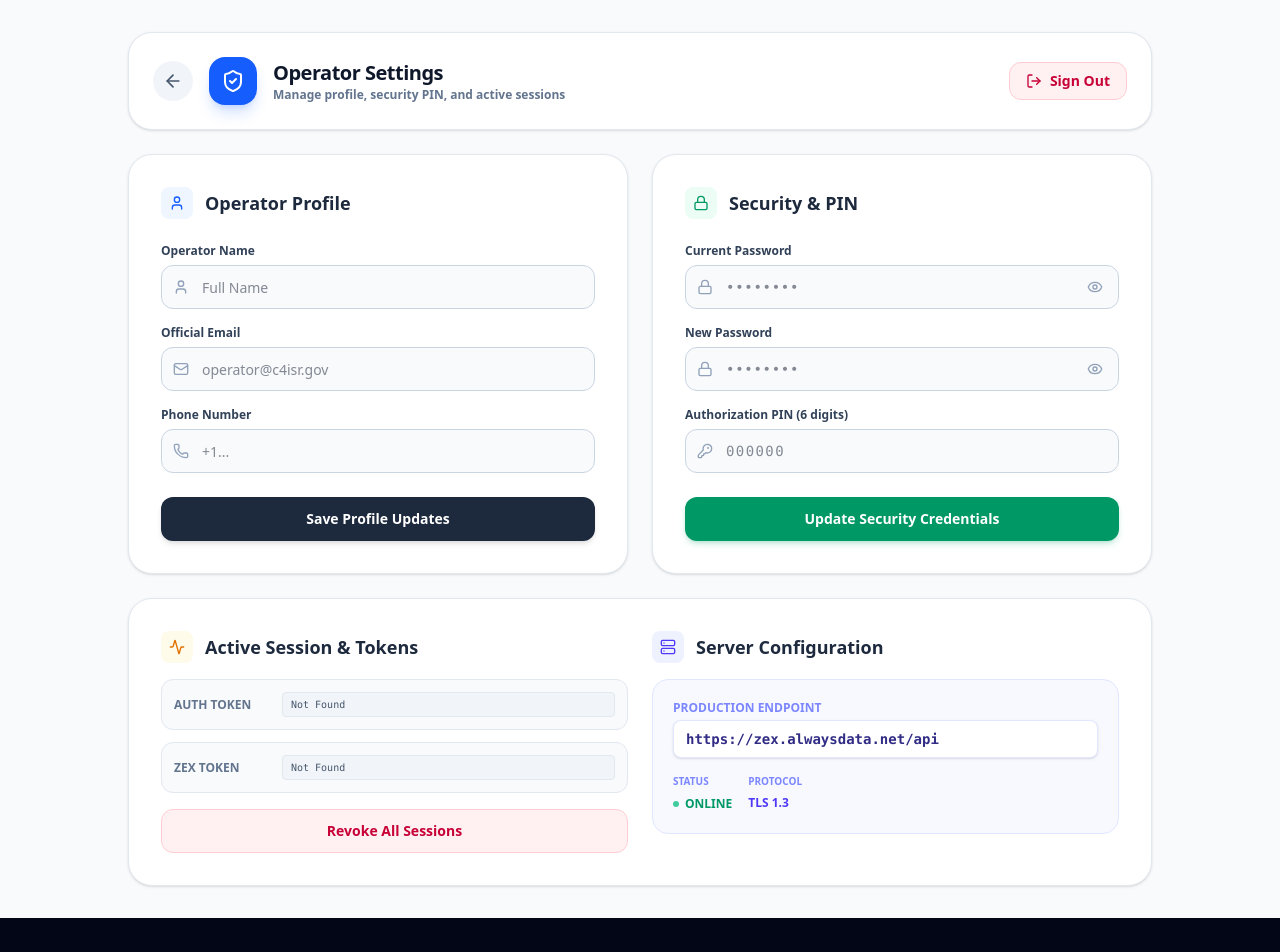
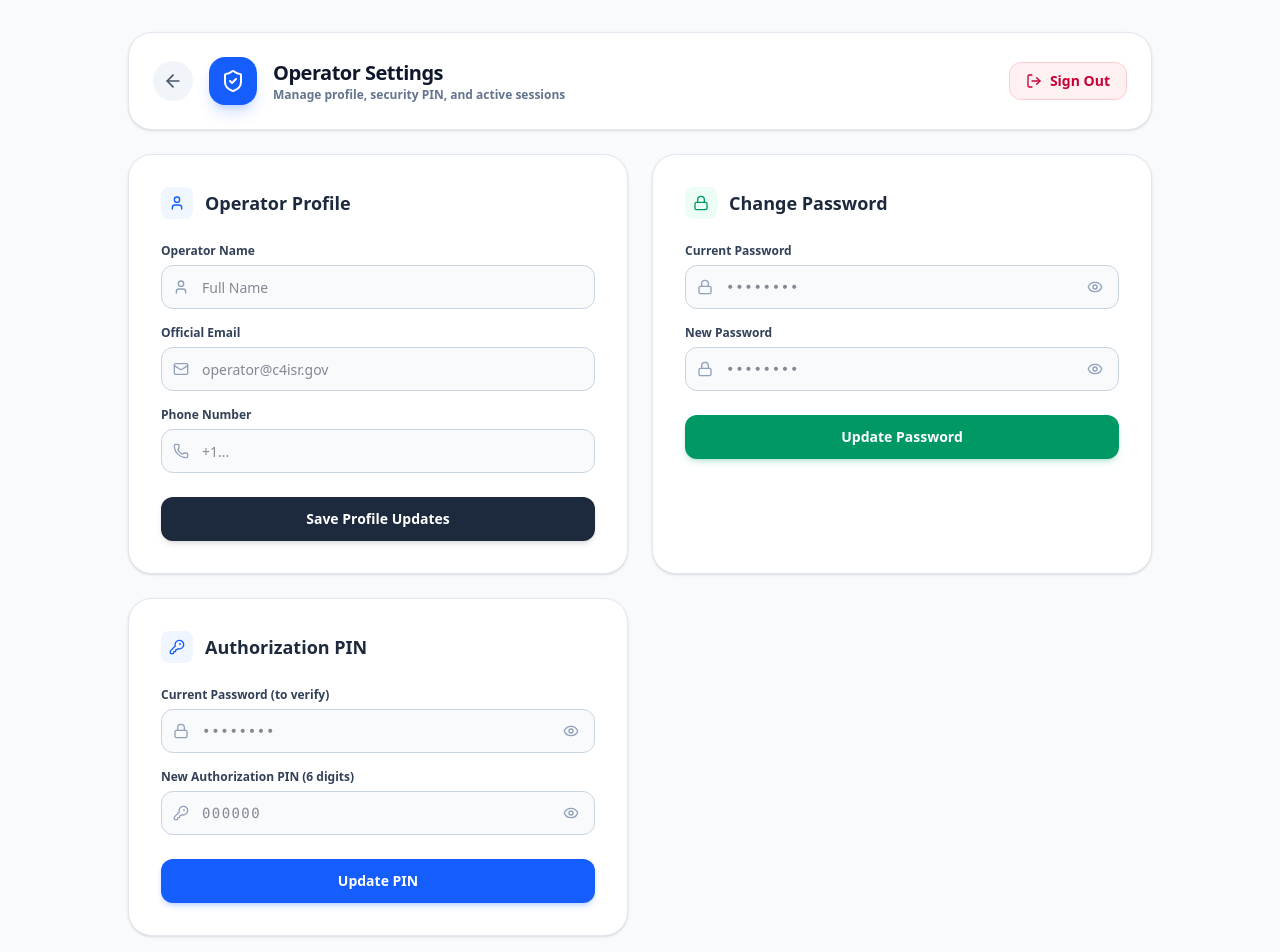
Before and after one commit to Abo7tab/zex-front, a Next.js app: page /settings in a window 1280 px wide. Shown: the top 952 px of the page. Before the commit the page ends 918 px from the top, so only its background shows below. Built offline with nearby package versions, Linux system fonts and the light colour scheme; no server answers.

Commit message:
feat(web): enable registration UI and split settings for PIN and Password

```diff
--- a/src/app/login/page.tsx
+++ b/src/app/login/page.tsx
@@ -320,7 +320,7 @@
                     </div>
                   </div>
                   <div className="flex flex-col gap-1">
-                    <label className="text-xs font-bold text-slate-700">الهاتف</label>
+                    <label className="text-xs font-bold text-slate-700">Phone Number</label>
                     <div className="relative flex items-center">
                       <Phone className="absolute right-3 text-slate-400 w-4 h-4 pointer-events-none" />
                       <input type="tel" dir="ltr" required value={phone} onChange={(e) => setPhone(e.target.value)} className="w-full h-10 pl-9 pr-3 text-left rounded-xl bg-slate-50 border border-slate-300 text-slate-900 text-xs focus:outline-none focus:border-blue-600 focus:bg-white shadow-sm" placeholder="+966" />
@@ -337,7 +337,7 @@
                     </div>
                   </div>
                   <div className="flex flex-col gap-1">
-                    <label className="text-xs font-bold text-slate-700">رمز الأمان (PIN)</label>
+                    <label className="text-xs font-bold text-slate-700">Security PIN (6 Digits)</label>
                     <div className="relative flex items-center">
                       <KeyRound className="absolute right-3 text-slate-400 w-4 h-4 pointer-events-none" />
                       <input type="password" required maxLength={6} pattern="[0-9]{6}" value={pinCode} onChange={(e) => setPinCode(e.target.value)} className="w-full h-10 pl-9 pr-3 rounded-xl bg-slate-50 border border-slate-300 text-slate-900 text-xs focus:outline-none focus:border-blue-600 focus:bg-white shadow-sm font-mono tracking-widest text-left" dir="ltr" placeholder="6 digits" />
@@ -357,7 +357,7 @@
                     </div>
                   </div>
                   <div className="flex flex-col gap-1">
-                    <label className="text-xs font-bold text-slate-700">Confirm المرور</label>
+                    <label className="text-xs font-bold text-slate-700">Confirm Password</label>
                     <div className="relative flex items-center">
                       <Lock className="absolute right-3 text-slate-400 w-4 h-4 pointer-events-none" />
                       <input type={showPassword ? "text" : "password"} required value={passwordConfirm} onChange={(e) => setPasswordConfirm(e.target.value)} className="w-full h-10 pl-9 pr-9 rounded-xl bg-slate-50 border border-slate-300 text-slate-900 text-xs focus:outline-none focus:border-blue-600 focus:bg-white shadow-sm font-mono tracking-widest text-left" dir="ltr" placeholder="••••••" />
--- a/src/app/settings/SettingsClient.tsx
+++ b/src/app/settings/SettingsClient.tsx
@@ -57,19 +57,46 @@
     }
   };
 
-  const handleUpdateSecurity = async (e: React.FormEvent) => {
+
+  const [showPinPassword, setShowPinPassword] = useState(false);
+
+  const [pinCurrentPassword, setPinCurrentPassword] = useState('');
+  const [showPinCurrentPassword, setShowPinCurrentPassword] = useState(false);
+
+  const handleUpdatePassword = async (e: React.FormEvent) => {
     e.preventDefault();
     setLoading(true);
     try {
-      // Simulate API Call if no endpoint exists
-      await api.put('/auth/security', { currentPassword, newPassword, pinCode });
-      alert('Security credentials updated successfully.');
+      await api.put('/auth/security', {
+        current_password: currentPassword,
+        password: newPassword,
+        password_confirmation: newPassword
+      });
+      alert('Password updated successfully.');
       setCurrentPassword('');
       setNewPassword('');
+    } catch (error: any) {
+      console.error(error);
+      alert(error.response?.data?.message || 'Failed to update password.');
+    } finally {
+      setLoading(false);
+    }
+  };
+
+  const handleUpdatePin = async (e: React.FormEvent) => {
+    e.preventDefault();
+    setLoading(true);
+    try {
+      await api.put('/auth/security', {
+        current_password: pinCurrentPassword,
+        pin_code: pinCode
+      });
+      alert('PIN updated successfully.');
+      setPinCurrentPassword('');
       setPinCode('');
-    } catch (error) {
+    } catch (error: any) {
       console.error(error);
-      alert('Failed to update security credentials. Endpoint might not exist.');
+      alert(error.response?.data?.message || 'Failed to update PIN.');
     } finally {
       setLoading(false);
     }
@@ -151,21 +178,22 @@
             </form>
           </section>
 
-          {/* Security Settings */}
+
+          {/* Security (Password) */}
           <section className="bg-white rounded-3xl border border-slate-200 shadow-sm p-6 sm:p-8">
             <div className="flex items-center gap-3 mb-6">
               <div className="w-8 h-8 rounded-lg bg-emerald-50 text-emerald-600 flex items-center justify-center">
                 <Lock className="w-4 h-4" />
               </div>
-              <h2 className="text-lg font-bold text-slate-800">Security & PIN</h2>
+              <h2 className="text-lg font-bold text-slate-800">Change Password</h2>
             </div>
 
-            <form onSubmit={handleUpdateSecurity} className="space-y-4">
+            <form onSubmit={handleUpdatePassword} className="space-y-4">
               <div className="flex flex-col gap-1.5">
                 <label className="text-xs font-bold text-slate-700">Current Password</label>
                 <div className="relative">
                   <Lock className="absolute left-3 top-1/2 -translate-y-1/2 text-slate-400 w-4 h-4 pointer-events-none" />
-                  <input type={showCurrentPassword ? "text" : "password"} value={currentPassword} onChange={e => setCurrentPassword(e.target.value)} className="w-full h-11 pl-10 pr-10 rounded-xl bg-slate-50 border border-slate-300 text-slate-900 text-sm focus:outline-none focus:border-emerald-600 focus:bg-white font-mono tracking-wider transition-colors" placeholder="••••••••" />
+                  <input type={showCurrentPassword ? "text" : "password"} required value={currentPassword} onChange={e => setCurrentPassword(e.target.value)} className="w-full h-11 pl-10 pr-10 rounded-xl bg-slate-50 border border-slate-300 text-slate-900 text-sm focus:outline-none focus:border-emerald-600 focus:bg-white font-mono tracking-wider transition-colors" placeholder="••••••••" />
                   <button type="button" onClick={() => setShowCurrentPassword(!showCurrentPassword)} className="absolute right-3 top-1/2 -translate-y-1/2 text-slate-400 hover:text-slate-700 p-1">
                     {showCurrentPassword ? <EyeOff className="w-4 h-4" /> : <Eye className="w-4 h-4" />}
                   </button>
@@ -176,28 +204,59 @@
                 <label className="text-xs font-bold text-slate-700">New Password</label>
                 <div className="relative">
                   <Lock className="absolute left-3 top-1/2 -translate-y-1/2 text-slate-400 w-4 h-4 pointer-events-none" />
-                  <input type={showNewPassword ? "text" : "password"} value={newPassword} onChange={e => setNewPassword(e.target.value)} className="w-full h-11 pl-10 pr-10 rounded-xl bg-slate-50 border border-slate-300 text-slate-900 text-sm focus:outline-none focus:border-emerald-600 focus:bg-white font-mono tracking-wider transition-colors" placeholder="••••••••" />
+                  <input type={showNewPassword ? "text" : "password"} required minLength={8} value={newPassword} onChange={e => setNewPassword(e.target.value)} className="w-full h-11 pl-10 pr-10 rounded-xl bg-slate-50 border border-slate-300 text-slate-900 text-sm focus:outline-none focus:border-emerald-600 focus:bg-white font-mono tracking-wider transition-colors" placeholder="••••••••" />
                   <button type="button" onClick={() => setShowNewPassword(!showNewPassword)} className="absolute right-3 top-1/2 -translate-y-1/2 text-slate-400 hover:text-slate-700 p-1">
                     {showNewPassword ? <EyeOff className="w-4 h-4" /> : <Eye className="w-4 h-4" />}
                   </button>
                 </div>
               </div>
 
+              <button type="submit" disabled={loading} className="w-full mt-2 h-11 bg-emerald-600 hover:bg-emerald-700 text-white font-bold text-sm rounded-xl shadow-md shadow-emerald-600/20 transition-all active:scale-[0.99] disabled:opacity-75">
+                Update Password
+              </button>
+            </form>
+          </section>
+
+          {/* Authorization PIN */}
+          <section className="bg-white rounded-3xl border border-slate-200 shadow-sm p-6 sm:p-8">
+            <div className="flex items-center gap-3 mb-6">
+              <div className="w-8 h-8 rounded-lg bg-blue-50 text-blue-600 flex items-center justify-center">
+                <KeyRound className="w-4 h-4" />
+              </div>
+              <h2 className="text-lg font-bold text-slate-800">Authorization PIN</h2>
+            </div>
+
+            <form onSubmit={handleUpdatePin} className="space-y-4">
               <div className="flex flex-col gap-1.5">
-                <label className="text-xs font-bold text-slate-700">Authorization PIN (6 digits)</label>
+                <label className="text-xs font-bold text-slate-700">Current Password (to verify)</label>
                 <div className="relative">
-                  <KeyRound className="absolute left-3 top-1/2 -translate-y-1/2 text-slate-400 w-4 h-4 pointer-events-none" />
-                  <input type="password" maxLength={6} pattern="[0-9]{6}" value={pinCode} onChange={e => setPinCode(e.target.value.replace(/\D/g, ''))} className="w-full h-11 pl-10 pr-4 rounded-xl bg-slate-50 border border-slate-300 text-slate-900 text-sm focus:outline-none focus:border-emerald-600 focus:bg-white font-mono tracking-widest transition-colors" placeholder="000000" />
+                  <Lock className="absolute left-3 top-1/2 -translate-y-1/2 text-slate-400 w-4 h-4 pointer-events-none" />
+                  <input type={showPinCurrentPassword ? "text" : "password"} required value={pinCurrentPassword} onChange={e => setPinCurrentPassword(e.target.value)} className="w-full h-11 pl-10 pr-10 rounded-xl bg-slate-50 border border-slate-300 text-slate-900 text-sm focus:outline-none focus:border-blue-600 focus:bg-white font-mono tracking-wider transition-colors" placeholder="••••••••" />
+                  <button type="button" onClick={() => setShowPinCurrentPassword(!showPinCurrentPassword)} className="absolute right-3 top-1/2 -translate-y-1/2 text-slate-400 hover:text-slate-700 p-1">
+                    {showPinCurrentPassword ? <EyeOff className="w-4 h-4" /> : <Eye className="w-4 h-4" />}
+                  </button>
                 </div>
               </div>
 
-              <button type="submit" disabled={loading} className="w-full mt-2 h-11 bg-emerald-600 hover:bg-emerald-700 text-white font-bold text-sm rounded-xl shadow-md shadow-emerald-600/20 transition-all active:scale-[0.99] disabled:opacity-75">
-                Update Security Credentials
+              <div className="flex flex-col gap-1.5">
+                <label className="text-xs font-bold text-slate-700">New Authorization PIN (6 digits)</label>
+                <div className="relative">
+                  <KeyRound className="absolute left-3 top-1/2 -translate-y-1/2 text-slate-400 w-4 h-4 pointer-events-none" />
+                  <input type={showPinPassword ? "text" : "password"} required maxLength={6} pattern="[0-9]{6}" value={pinCode} onChange={e => setPinCode(e.target.value.replace(/\D/g, ''))} className="w-full h-11 pl-10 pr-10 rounded-xl bg-slate-50 border border-slate-300 text-slate-900 text-sm focus:outline-none focus:border-blue-600 focus:bg-white font-mono tracking-widest transition-colors" placeholder="000000" />
+                  <button type="button" onClick={() => setShowPinPassword(!showPinPassword)} className="absolute right-3 top-1/2 -translate-y-1/2 text-slate-400 hover:text-slate-700 p-1">
+                    {showPinPassword ? <EyeOff className="w-4 h-4" /> : <Eye className="w-4 h-4" />}
+                  </button>
+                </div>
+              </div>
+
+              <button type="submit" disabled={loading} className="w-full mt-2 h-11 bg-blue-600 hover:bg-blue-700 text-white font-bold text-sm rounded-xl shadow-md shadow-blue-600/20 transition-all active:scale-[0.99] disabled:opacity-75">
+                Update PIN
               </button>
             </form>
           </section>
 
           {/* Session & Tokens */}
+
           <section className="bg-white rounded-3xl border border-slate-200 shadow-sm p-6 sm:p-8 lg:col-span-2">
             <div className="grid grid-cols-1 md:grid-cols-2 gap-6">
 
```
